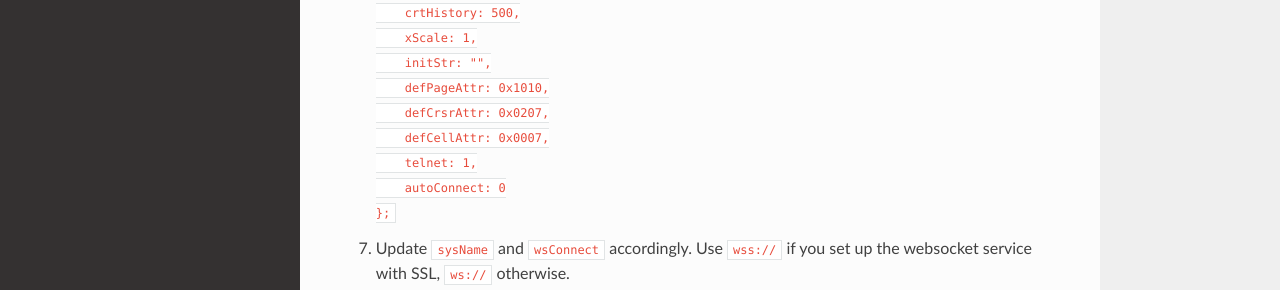
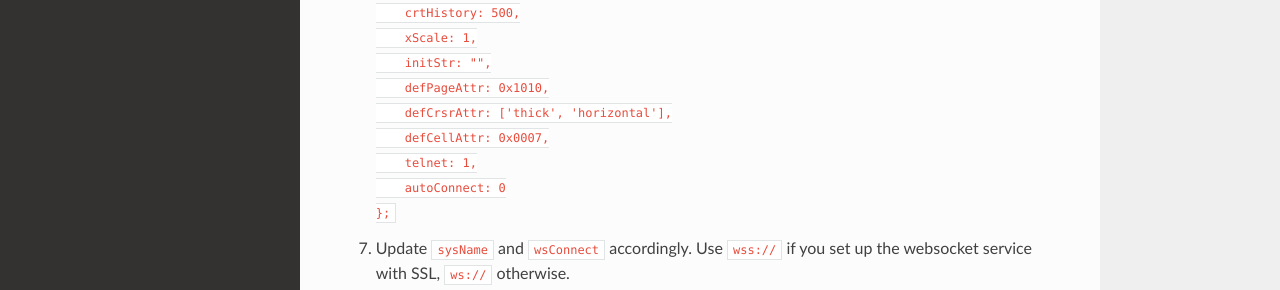
Before and after one commit to NuSkooler/enigma-bbs, an MkDocs documentation site: the page built from docs/_docs/servers/loginservers/websocket.md, in a window 1280 px wide and 900 px high, scrolled down 1400 px. Shown: the part 504-794 px from the top of the window. Built offline with MkDocs 1.6.1, drawn with Linux system fonts in a browser that asks for light colours; nearby versions of some CDN libraries; old or Windows-style settings are respelled for this version of MkDocs; some of the changed text lies outside the part shown.

Commit message:
Update websocket.md with fix for defCrsrAttr issue
Documentation is wrong when it comes to configuring the VTX client. This cause me a bit of headache and googling, so would be nice to have the documentation updated.

defCrsrAttr is an array not a number and it prevents the VTX client from running.

Ref:
https://github.com/NuSkooler/enigma-bbs/issues/500

```diff
--- a/docs/_docs/servers/loginservers/websocket.md
+++ b/docs/_docs/servers/loginservers/websocket.md
@@ -90,7 +90,7 @@ webserver, and unpack it to a temporary directory.
         xScale: 1,
         initStr: "",
         defPageAttr: 0x1010,
-        defCrsrAttr: 0x0207,
+        defCrsrAttr: ['thick', 'horizontal'],
         defCellAttr: 0x0007,
         telnet: 1,
         autoConnect: 0
```
